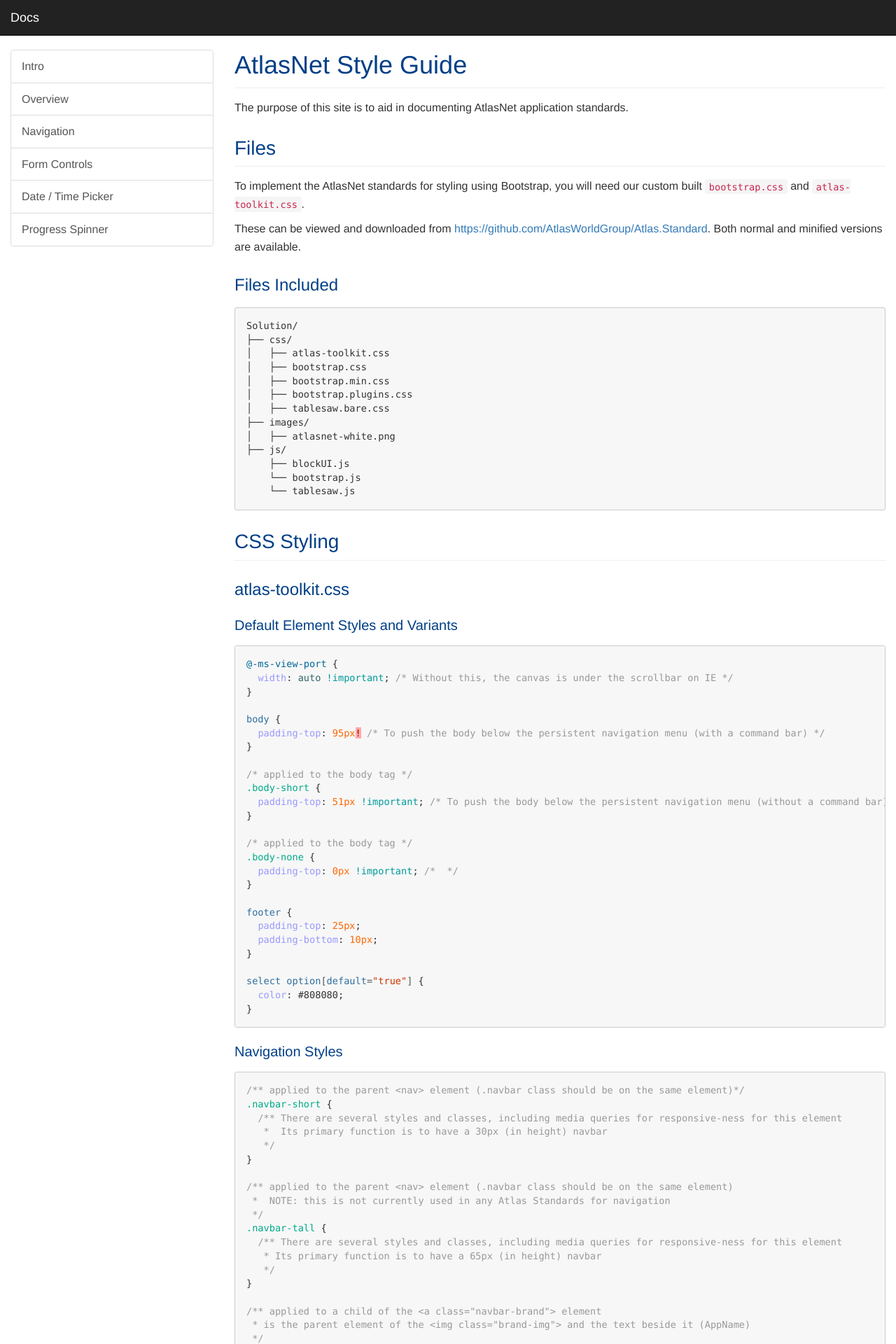
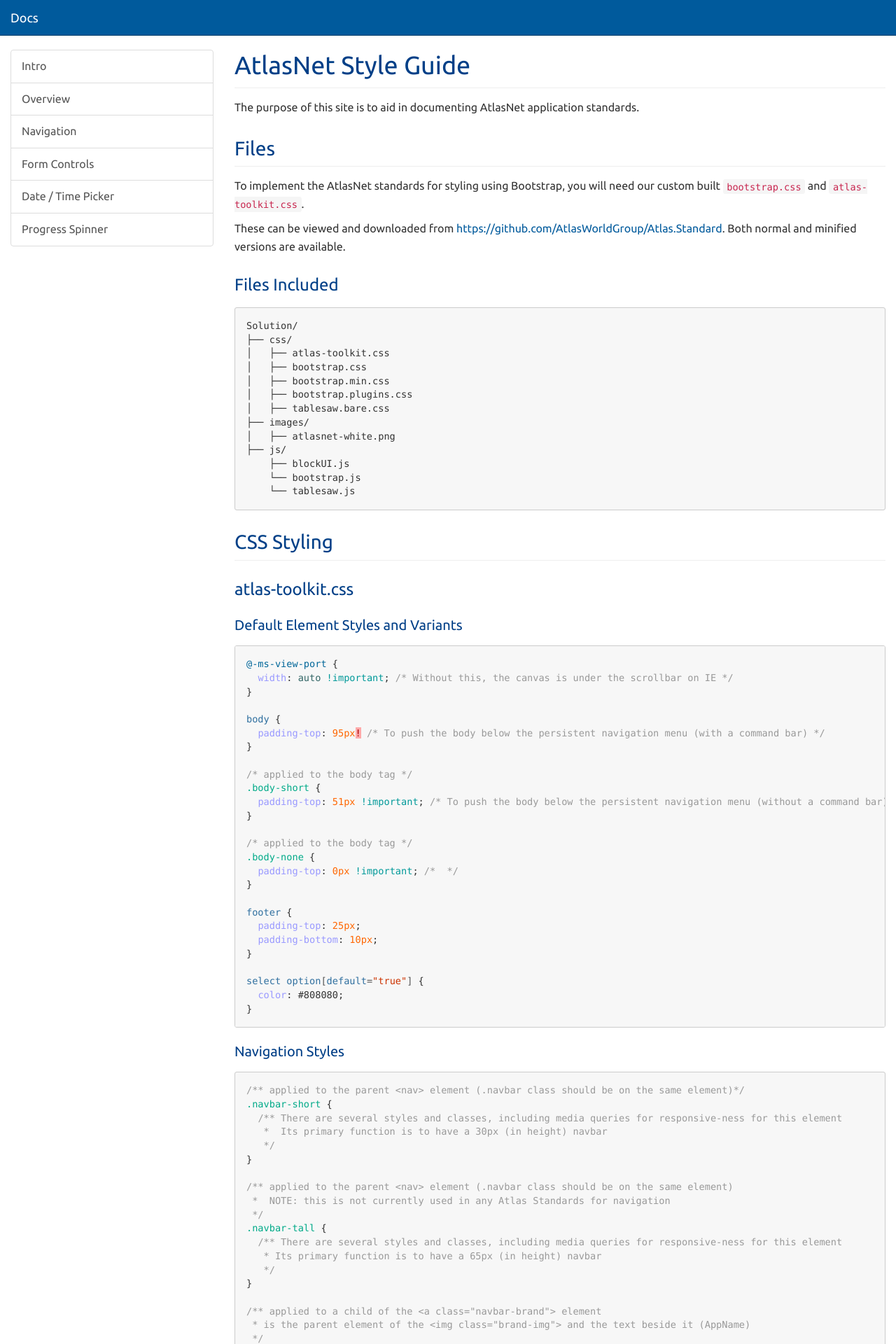
Before and after one commit to AtlasWorldGroup/atlasworldgroup.github.io, a Jekyll site: the page built from index.md, in a window 1280 px wide. Shown: the top 1920 px of the page at 70% size. Built offline with Jekyll 4.4.1, drawn with Linux system fonts in a browser that asks for light colours; nearby versions of some CDN libraries; library files that are not in the unit come from our copies; Markdown is read by kramdown in place of the engine named in the settings.

Commit message:
Update default.html

```diff
--- a/_includes/themes/atlas/default.html
+++ b/_includes/themes/atlas/default.html
@@ -12,7 +12,7 @@
     <meta name="viewport" content="width=device-width, initial-scale=1.0">
 
     <!-- Bootstrap styles -->
-    <link href="{{ ASSET_PATH }}/css/bootstrap.min.css" rel="stylesheet">
+    <link href="/assets/themes/atlas/css/bootstrap.min.css" rel="stylesheet">
 	<link href="/assets/themes/atlas/css/syntax.css" rel="stylesheet">
     <!-- Atlas styles -->
 	<link href="/assets/themes/atlas/css/atlas.toolkit.css" rel="stylesheet">
```
